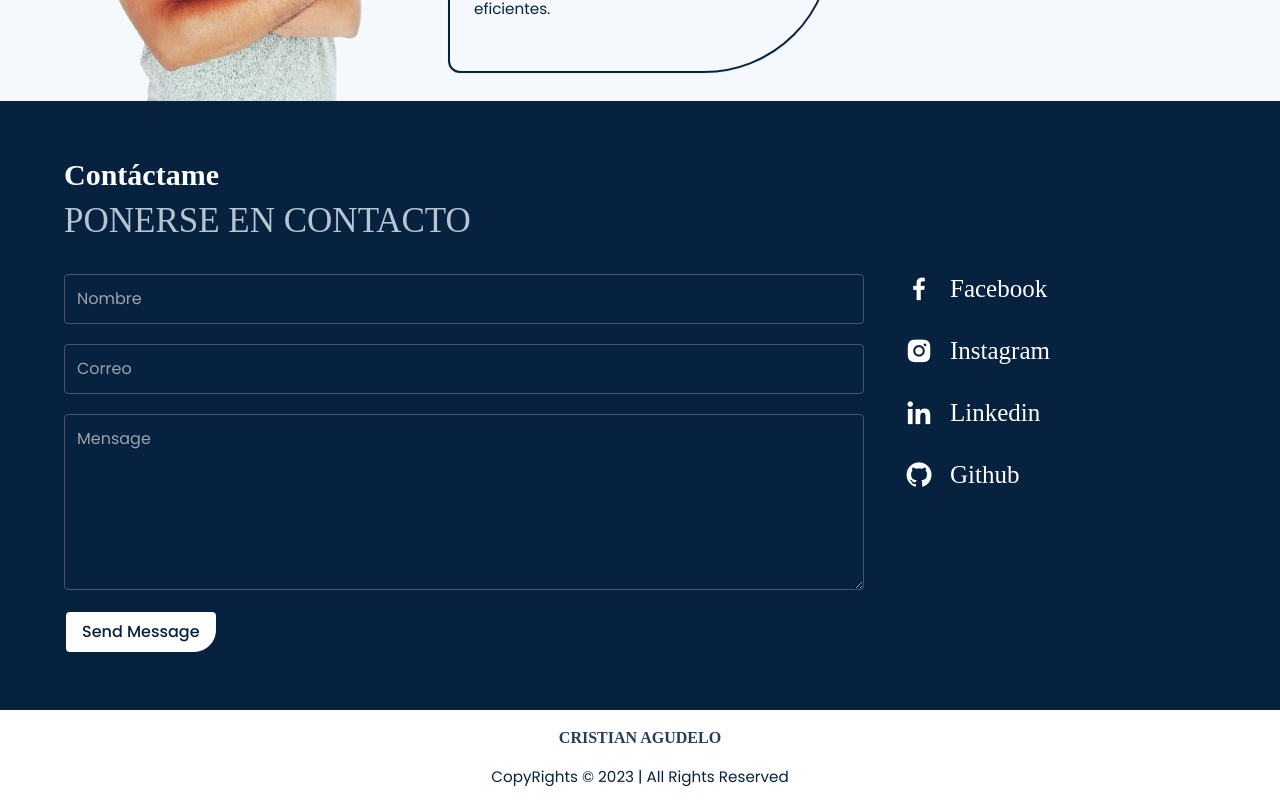
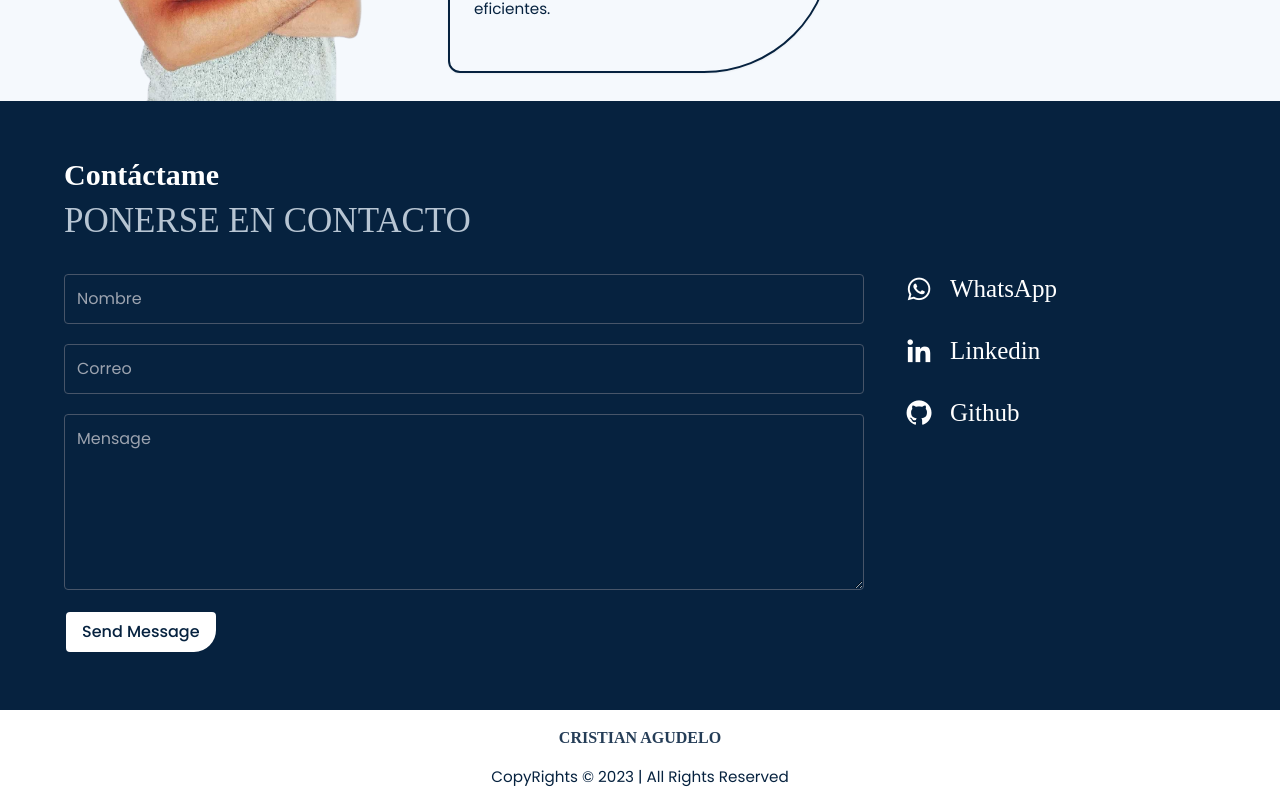
Before and after one commit to Felixmogollon/PORTAFOLIO1, a React (Vite) app: page / in a window 1280 px wide. Shown: the part 2902-3702 px from the top of the page. Built offline with nearby package versions, Linux system fonts and the light colour scheme; a web font is replaced by a local one.

Commit message:
add icon

```diff
--- a/src/components/Contact.jsx
+++ b/src/components/Contact.jsx
@@ -66,23 +66,10 @@ const Contact = () => {
           </form>
           <div className=" flex flex-col gap-5 ">
             <div className="flex md:grid md:justify-center md:gap-8 items-center gap-8">
-              <a
-                href="https://www.facebook.com/Cristian.Agudelo09?mibextid=ZbWKwL"
-                target="_blank"
-              >
-                <i className="bx bxl-facebook flex gap-4 text-[30px]">
+              <a href="https://wa.me/+3015615963" target="_blank">
+                <i className="bx bxl-whatsapp flex gap-4 text-[30px]">
                   <span className="text-white  hidden md:block text-[25px]">
-                    Facebook
-                  </span>
-                </i>
-              </a>
-              <a
-                href="https://www.facebook.com/Cristian.Agudelo09?mibextid=ZbWKwL"
-                target="_blank"
-              >
-                <i className="bx bxl-instagram-alt flex gap-4 text-[30px]">
-                  <span className="text-white  hidden md:block text-[25px]">
-                    Instagram
+                    WhatsApp
                   </span>
                 </i>
               </a>
```
